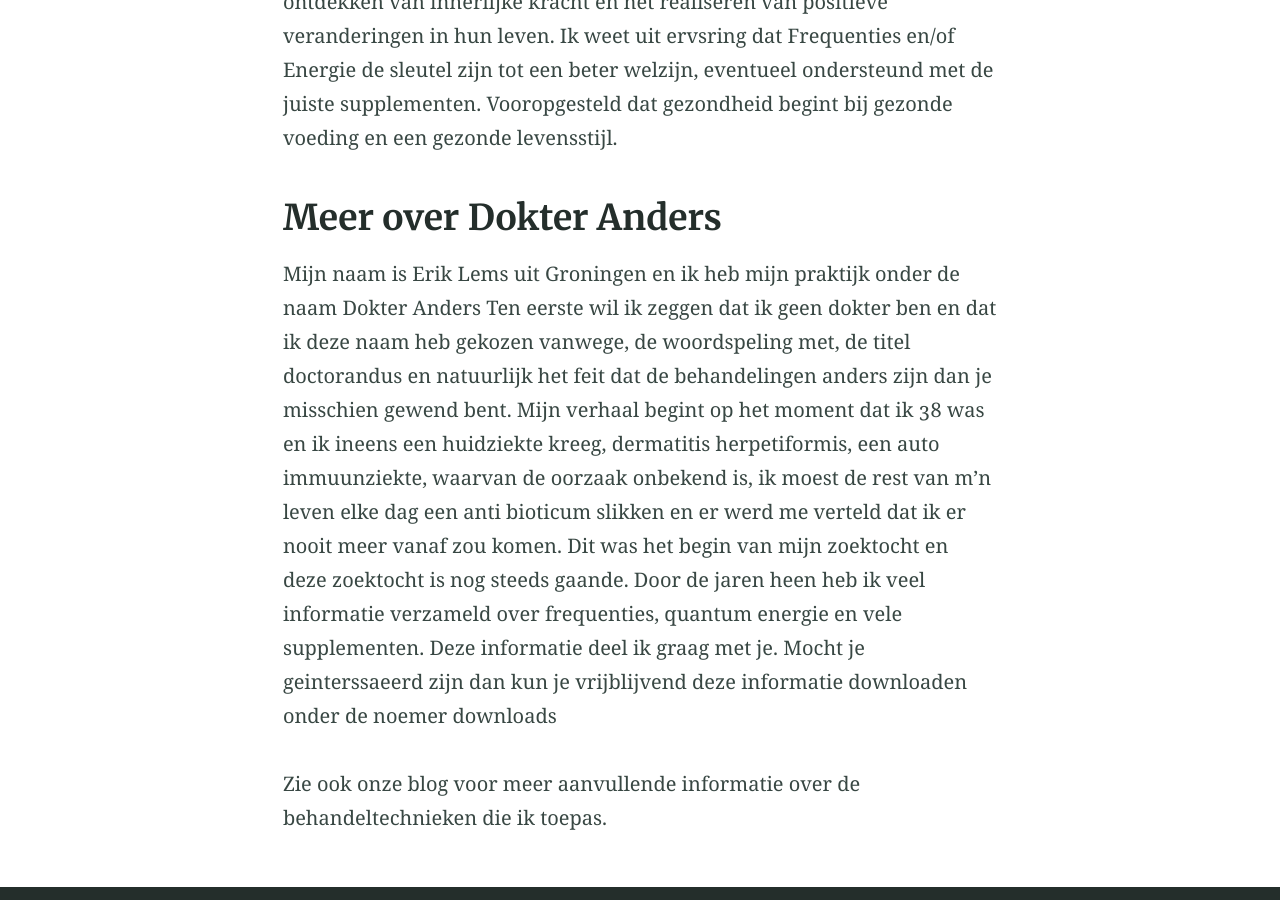
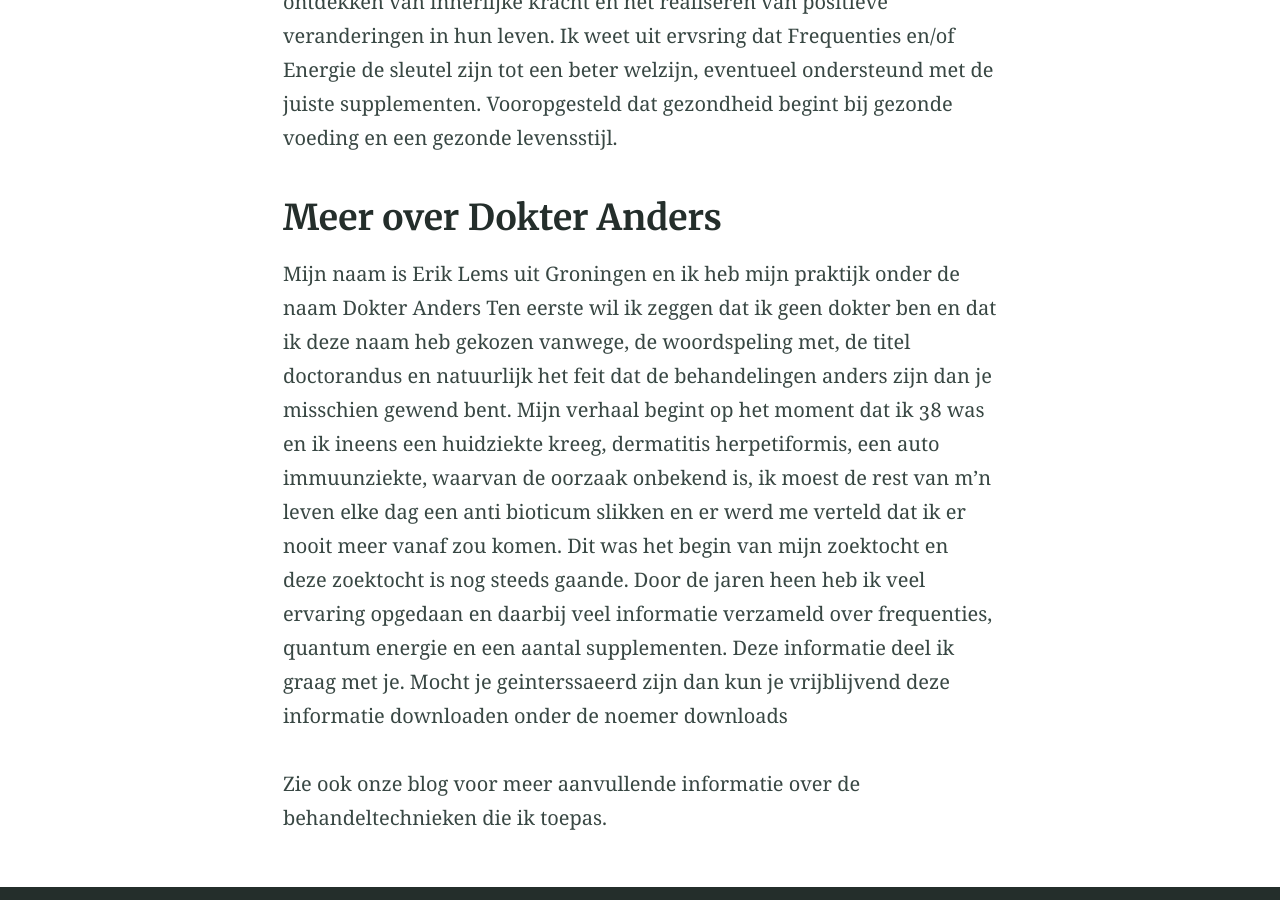
Before and after one commit to dokteranders/dokteranders.com, a Jekyll site: the page built from index.md, in a window 1280 px wide and 900 px high, scrolled down 713 px. Built offline with Jekyll 4.4.1, drawn with Linux system fonts in a browser that asks for light colours.

Commit message:
Update index.md

```diff
--- a/index.md
+++ b/index.md
@@ -12,7 +12,7 @@ Vooropgesteld dat gezondheid begint bij gezonde voeding en een gezonde levenssti
 Mijn naam is Erik Lems uit Groningen en ik heb mijn praktijk onder de naam Dokter Anders
 Ten eerste wil ik zeggen dat ik geen dokter ben en dat ik deze naam heb gekozen vanwege, de woordspeling met, de titel doctorandus en natuurlijk het feit dat de behandelingen anders zijn dan je misschien gewend bent.
 Mijn verhaal begint op het moment dat ik 38 was en ik ineens een huidziekte kreeg, dermatitis herpetiformis, een auto immuunziekte, waarvan de oorzaak onbekend is, ik moest de rest van m'n leven elke dag een anti bioticum slikken en er werd me verteld dat ik er nooit meer vanaf zou komen.
-Dit was het begin van mijn zoektocht en deze zoektocht is nog steeds gaande. Door de jaren heen heb ik veel informatie verzameld over frequenties, quantum energie en vele supplementen.
+Dit was het begin van mijn zoektocht en deze zoektocht is nog steeds gaande. Door de jaren heen heb ik veel ervaring opgedaan en daarbij veel informatie verzameld over frequenties, quantum energie en een aantal supplementen.
 Deze informatie deel ik graag met je. Mocht je geinterssaeerd zijn  dan kun je vrijblijvend deze informatie downloaden onder de noemer downloads
 
 
```
